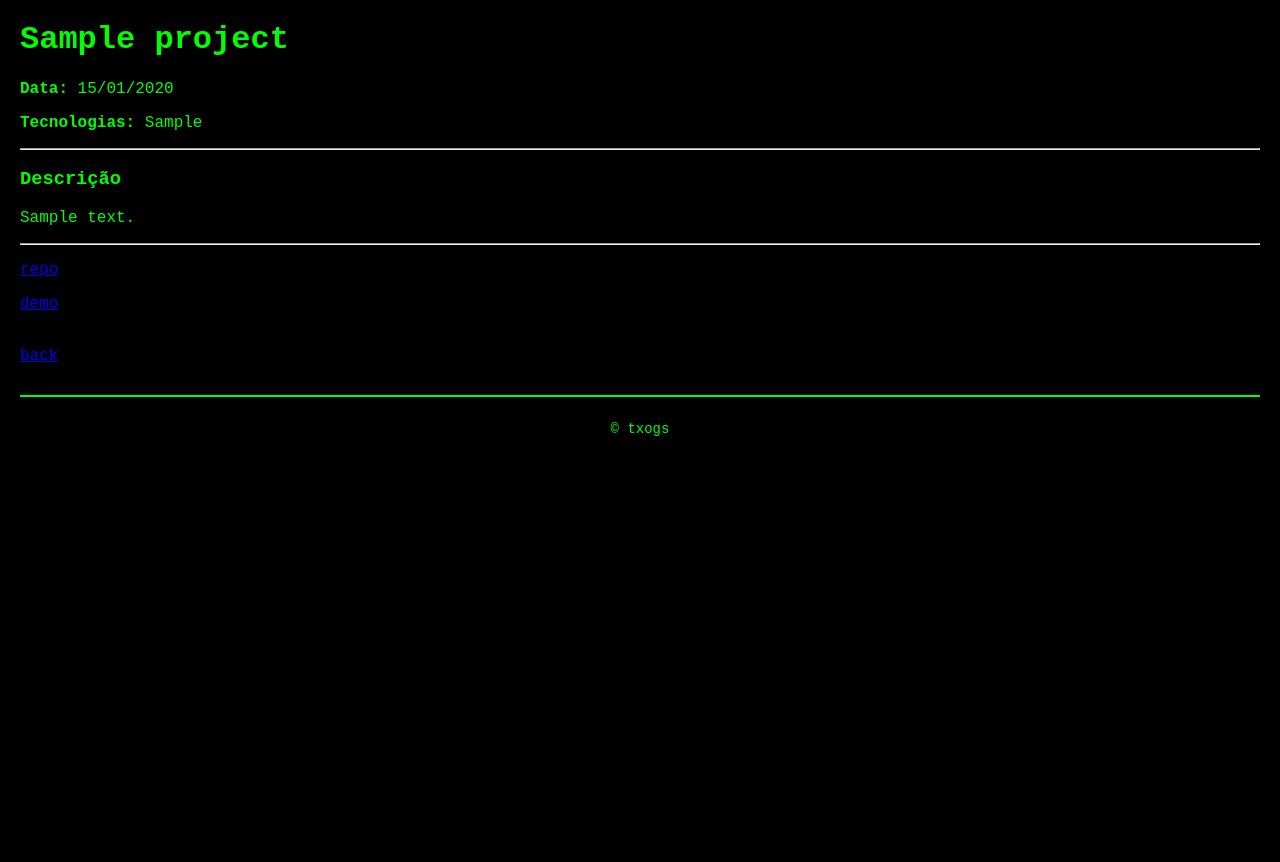
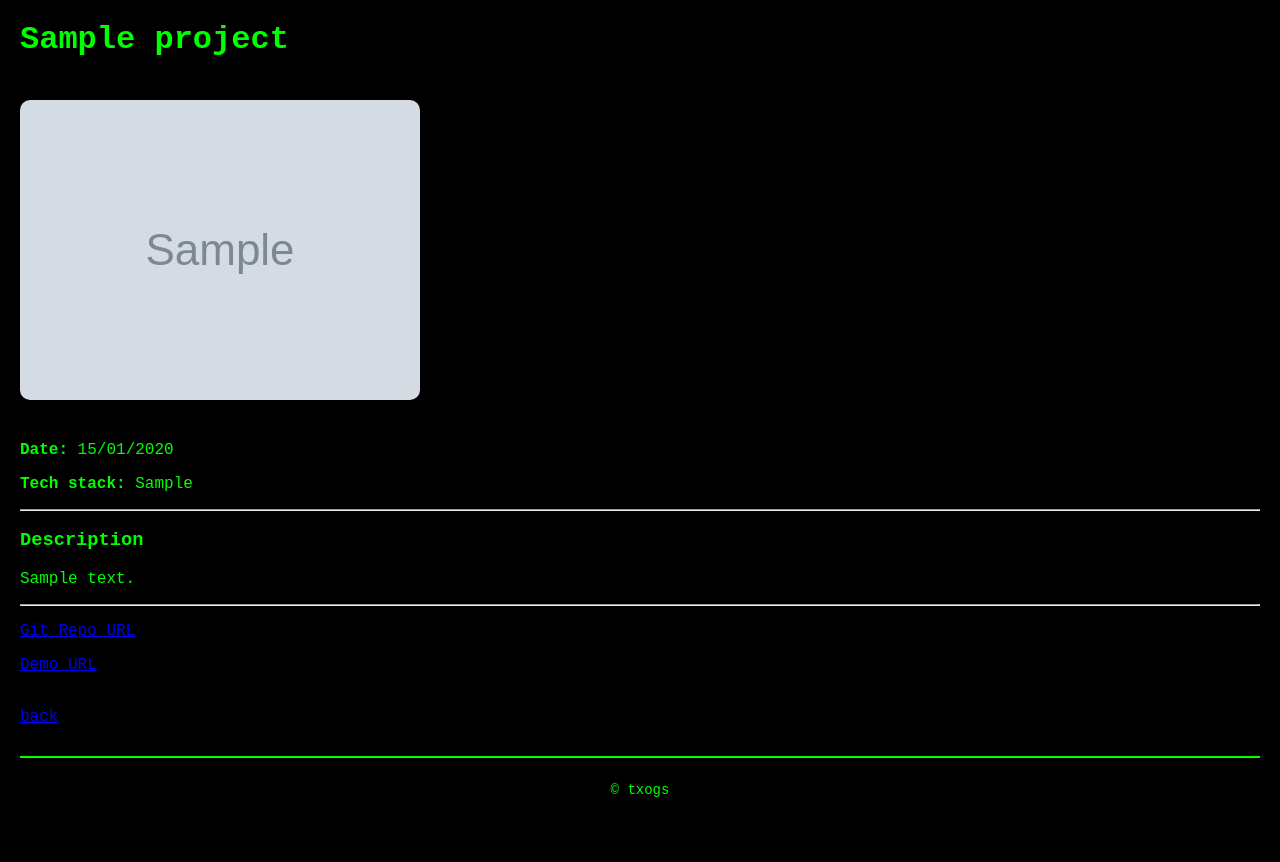
Before and after one commit to molinxo/Covil, a Django app: page /projects/1/ in a window 1280 px wide. Shown: the part 130-992 px from the top of the page. Before the commit the page ends 566 px from the top, so only its background shows below. Run offline with Django 4.2, Linux system fonts and the light colour scheme; tables that the repository leaves empty hold one stand-in row (values such as "Sample post"); grey boxes marked "Sample" are stand-in pictures.

Commit message:
Add image to Projects page

```diff
--- a/blog/models.py
+++ b/blog/models.py
@@ -16,6 +16,7 @@ class Project(models.Model):
     repo_url = models.URLField(blank=True, null=True)  # link do GitHub
     demo_url = models.URLField(blank=True, null=True)  # link do site (opcional)
     created_at = models.DateField()  # você define a data do projeto
+    image = models.ImageField(upload_to='projects/', blank=True, null=True)
 
     def __str__(self):
         return self.name
--- a/blog/templates/blog/about.html
+++ b/blog/templates/blog/about.html
@@ -5,8 +5,8 @@
 
 {% block content %}
 
-<h2>Sobre mim</h2>
+<h2>About me</h2>
 
-<h2>Contatos e redes sociais</h2>
+<h2>Contact & Social Links</h2>
 
 {% endblock %}
--- a/blog/templates/blog/project_detail.html
+++ b/blog/templates/blog/project_detail.html
@@ -4,26 +4,32 @@
 
 <h1>{{ project.name }}</h1>
 
-<p><strong>Data:</strong> {{ project.created_at|date:"d/m/Y" }}</p>
+{% if project.image %}
+    <img src="{{ project.image.url }}"
+         alt="{{ project.name }} image"
+         style="width:400px; border-radius:10px; margin:20px 0;">
+{% endif %}
 
-<p><strong>Tecnologias:</strong> {{ project.tech_stack }}</p>
+<p><strong>Date:</strong> {{ project.created_at|date:"d/m/Y" }}</p>
+
+<p><strong>Tech stack:</strong> {{ project.tech_stack }}</p>
 
 <hr>
 
-<h3>Descrição</h3>
+<h3>Description</h3>
 <p>{{ project.description|linebreaks }}</p>
 
 <hr>
 
 {% if project.repo_url %}
     <p>
-      <a href="{{ project.repo_url }}" target="_blank">repo</a>
+      <a href="{{ project.repo_url }}" target="_blank">Git Repo URL</a>
     </p>
 {% endif %}
 
 {% if project.demo_url %}
     <p>
-      <a href="{{ project.demo_url }}" target="_blank">demo</a>
+      <a href="{{ project.demo_url }}" target="_blank">Demo URL</a>
     </p>
 {% endif %}
 
--- a/molinsite/settings.py
+++ b/molinsite/settings.py
@@ -122,6 +122,9 @@ USE_TZ = True
 
 STATIC_URL = 'static/'
 
+MEDIA_URL = '/media/'
+MEDIA_ROOT = BASE_DIR / 'media'
+
 # Default primary key field type
 # https://docs.djangoproject.com/en/4.2/ref/settings/#default-auto-field
 
--- a/molinsite/urls.py
+++ b/molinsite/urls.py
@@ -17,7 +17,14 @@ Including another URLconf
 from django.contrib import admin
 from django.urls import path, include
 
+from django.conf import settings
+from django.conf.urls.static import static
+
 urlpatterns = [
     path('admin/', admin.site.urls),
     path('', include('blog.urls')),
 ]
+
+
+if settings.DEBUG:
+    urlpatterns += static(settings.MEDIA_URL, document_root=settings.MEDIA_ROOT)
```
Also changed, not shown: blog/templates/blog/projects.html (+13 -2 lines), blog/migrations/0002_project_image.py (added), 1 other file.
